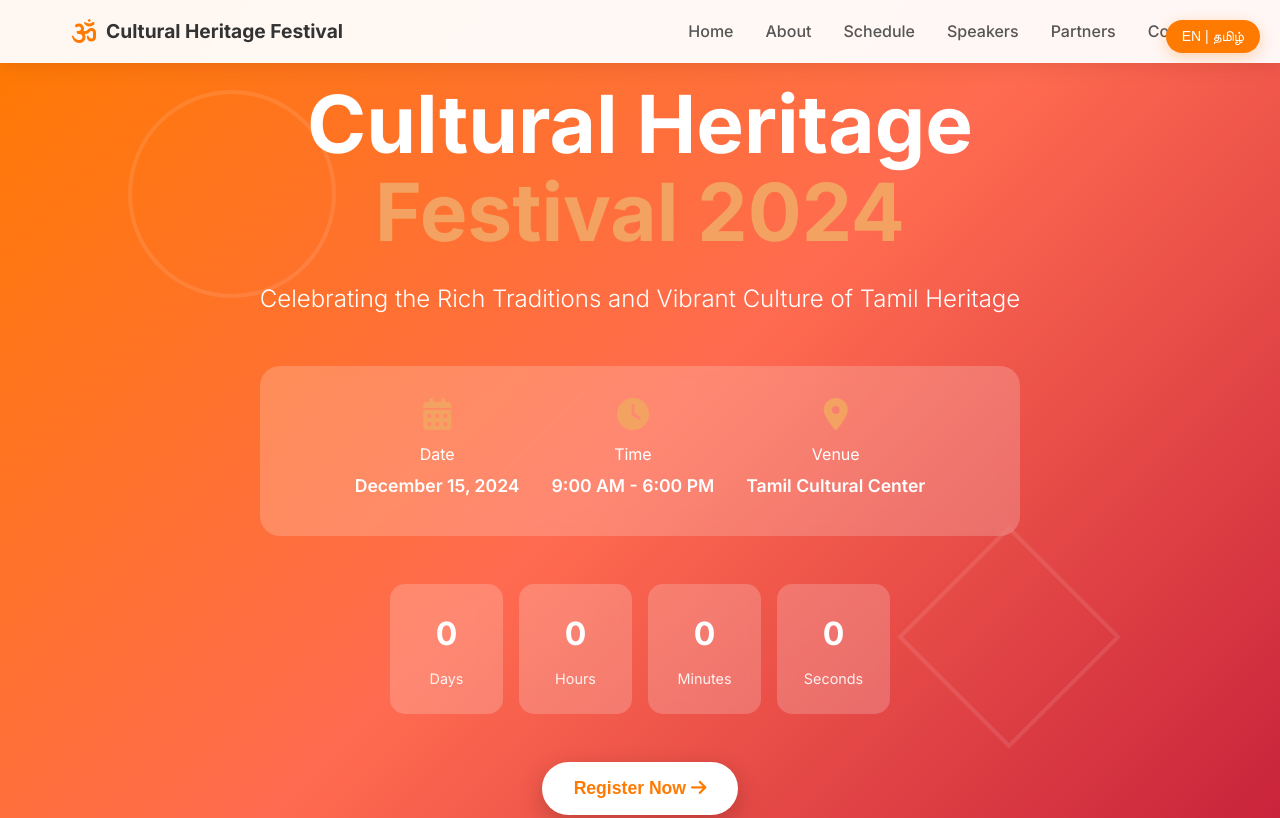
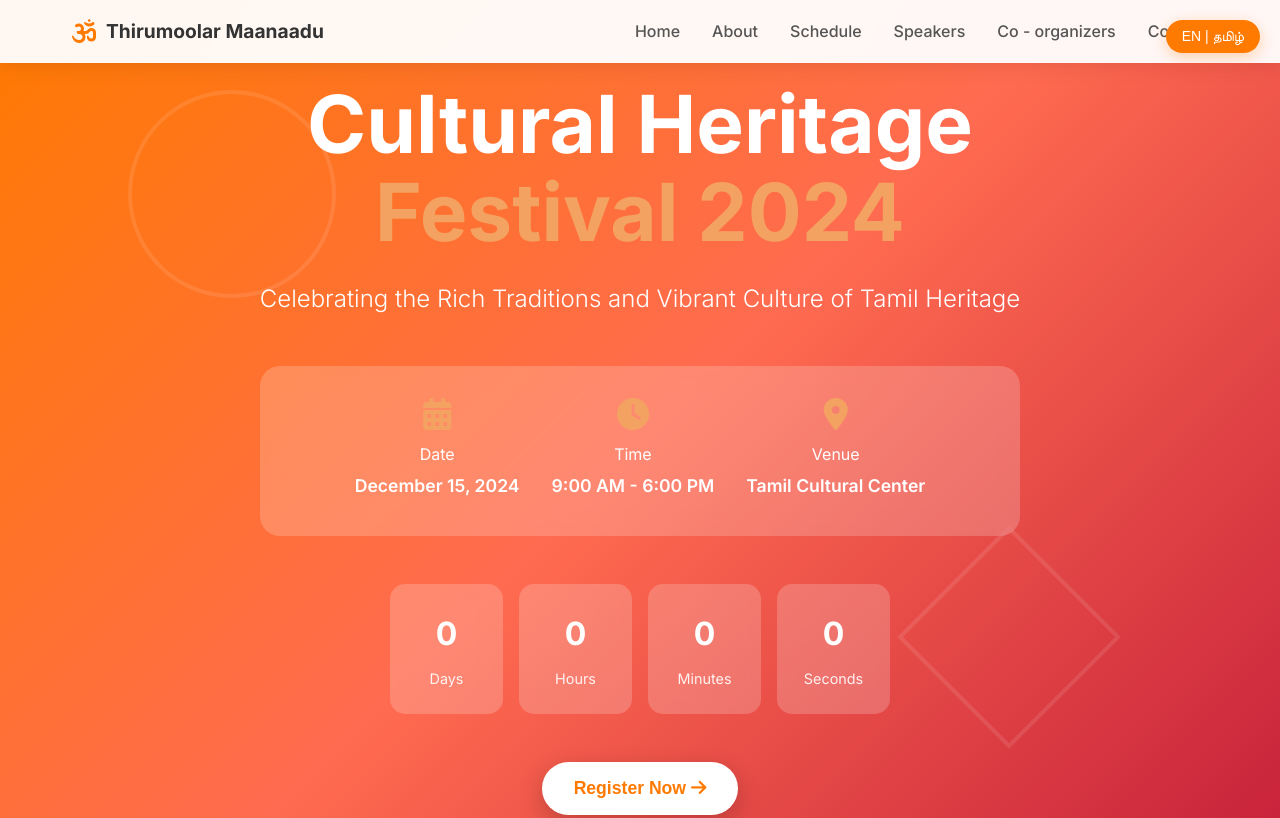
Before and after one commit to LalitaaTri/Portfolio-website, a plain HTML site: page index.html in a window 1280 px wide. Shown: the top 818 px of the page. Drawn offline with Linux system fonts and the light colour scheme.

Commit message:
run website 1

```diff
--- a/index.html
+++ b/index.html
@@ -3,7 +3,7 @@
 <head>
     <meta charset="UTF-8">
     <meta name="viewport" content="width=device-width, initial-scale=1.0">
-    <title>Cultural Heritage Festival 2024 | Celebrating Tamil Culture</title>
+    <title>Thirumanthira Maanaadu 2025</title>
     <meta name="description" content="Join us for the Cultural Heritage Festival 2024 - A celebration of Tamil culture, traditions, and community. December 15th at Tamil Cultural Center.">
     <meta property="og:title" content="Cultural Heritage Festival 2024 | Celebrating Tamil Culture">
     <meta property="og:description" content="Join us for the Cultural Heritage Festival 2024 - A celebration of Tamil culture, traditions, and community. December 15th at Tamil Cultural Center.">
@@ -29,15 +29,15 @@
         <div class="nav-container">
             <div class="nav-brand">
                 <i class="fas fa-om"></i>
-                <span data-en="Cultural Heritage Festival" data-ta="கலாச்சார பாரம்பரிய விழா">Cultural Heritage Festival</span>
+                <span data-en="Cultural Heritage Festival" data-ta="திருமூலர் மாநாடு">Thirumoolar Maanaadu</span>
             </div>
 
             <div class="nav-menu">
                 <a href="#home" data-en="Home" data-ta="முகப்பு">Home</a>
                 <a href="#about" data-en="About" data-ta="அறிமுகம்">About</a>
-                <a href="#schedule" data-en="Schedule" data-ta="அட்டவணை">Schedule</a>
+                <a href="#schedule" data-en="Schedule" data-ta="நிகழ்ச்சி நிரல்">Schedule</a>
                 <a href="#speakers" data-en="Speakers" data-ta="பேச்சாளர்கள்">Speakers</a>
-                <a href="#partners" data-en="Partners" data-ta="கூட்டாளர்கள்">Partners</a>
+                <a href="#partners" data-en="Partners" data-ta="கூட்டாளர்கள்">Co - organizers</a>
                 <a href="#contact" data-en="Contact" data-ta="தொடர்பு">Contact</a>
             </div>
         </div>
```
Also changed, not shown: 2 other files.
